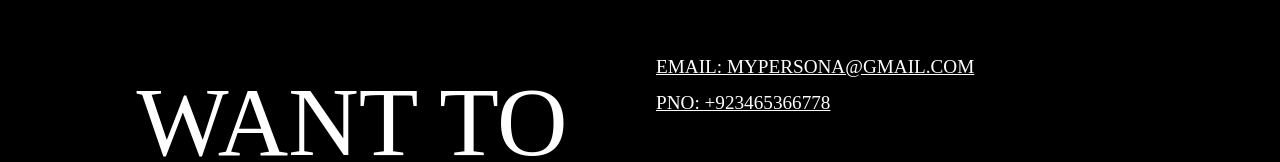
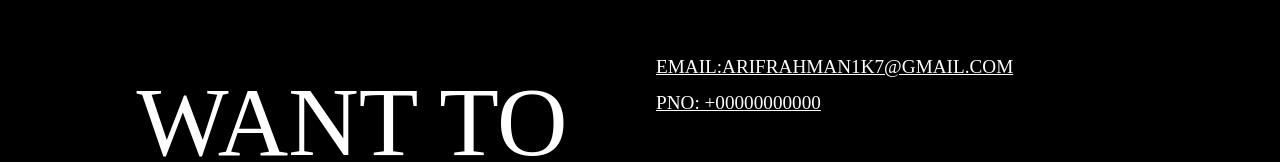
Before and after one commit to Khan1git/next-personal-portfolio, a Next.js app: page / in a window 1280 px wide. Shown: the part 3743-3905 px from the top of the page. Built offline with nearby package versions, Linux system fonts and the light colour scheme.

Commit message:
frontend

```diff
--- a/src/app/layout.js
+++ b/src/app/layout.js
@@ -6,8 +6,8 @@ import CustomCursor from "@/components/CustomCursor";
 const inter = Inter({ subsets: ["latin"] });
 
 export const metadata = {
-  title: "Create Next App",
-  description: "Generated by create next app",
+  title: "Peronsal PortFolio Webiste",
+  description: "portfolio website using nextjs ",
 };
 
 export default function RootLayout({ children, }) {
--- a/src/components/Connect.jsx
+++ b/src/components/Connect.jsx
@@ -11,12 +11,12 @@ function Connect() {
             </div>
             <div className="form">
                 <div className='emails'>
-                    <p>Email: mypersona@gmail.com </p>
-                    <p>Pno: +923465366778</p>
+                    <p>Email:arifrahman1k7@gmail.com</p>
+                    <p>Pno: +00000000000</p>
                 </div>
                 <div className='input_div'>
                     <input type="text" placeholder='Email Address' />
-                    <a href="mailto:webmaster@example.com">contact</a>
+                    <a href="mailto:arifrahman1k7@gmail.com">contact</a>
                 </div>
 
             </div>
```
